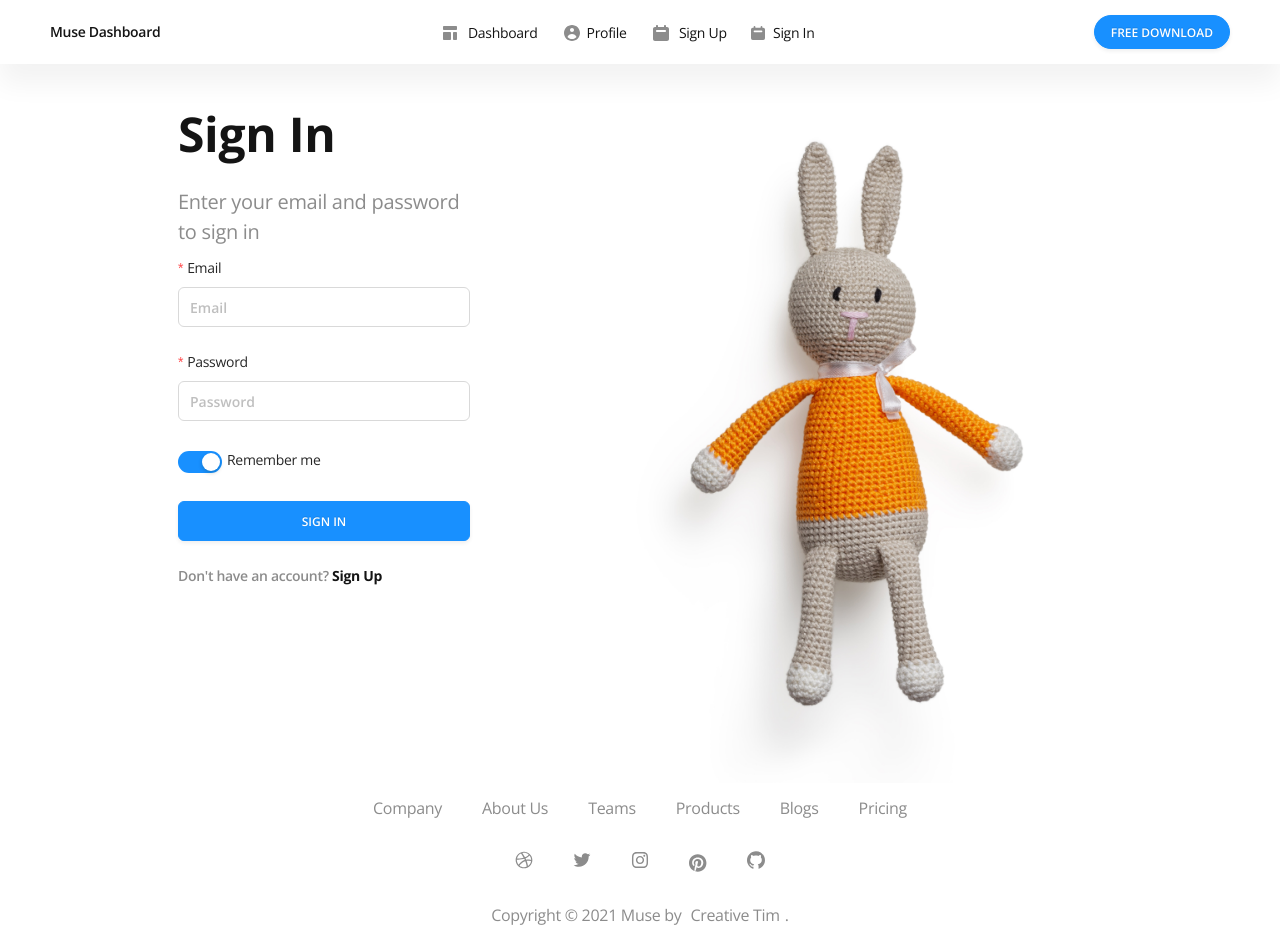
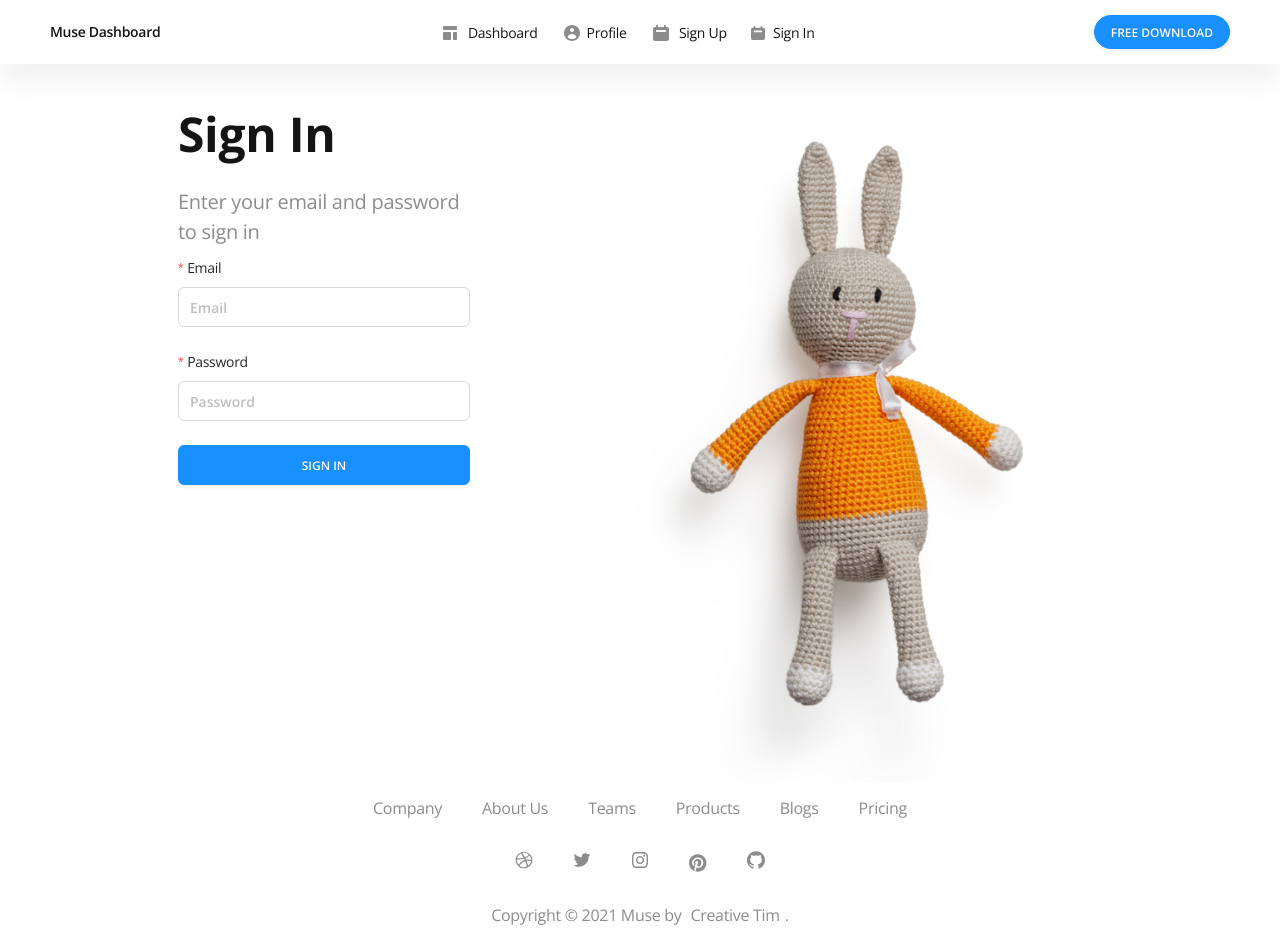
Before and after one commit to Pill-Pal-Group/pillpal-fe, a React (Create React App) app: page /sign-in in a window 1280 px wide. Built offline with nearby package versions, Linux system fonts and the light colour scheme.

Commit message:
add: react-query pakage & configs login api

```diff
--- a/package.json
+++ b/package.json
@@ -9,10 +9,12 @@
     "@testing-library/user-event": "^12.8.3",
     "antd": "^4.16.6",
     "apexcharts": "^3.27.1",
+    "axios": "^1.6.8",
     "install": "^0.13.0",
     "react": "^17.0.2",
     "react-apexcharts": "^1.3.9",
     "react-dom": "^17.0.2",
+    "react-query": "^3.39.3",
     "react-router-dom": "^5.2.0",
     "react-scripts": "4.0.3",
     "styled-components": "^5.3.0",
--- /dev/null
+++ b/src/api/auth.js
@@ -0,0 +1,6 @@
+import { axiosClient } from "../utils/axios";
+
+export const postLogin = async (body) => {
+  const res = await axiosClient.post(`/login`, body);
+  return res;
+};
--- /dev/null
+++ b/src/hooks/useAuthApi.js
@@ -0,0 +1,4 @@
+import { useMutation } from "react-query";
+import { postLogin } from "../api/auth";
+
+export const useLogin = () => useMutation((body) => postLogin(body));
--- a/src/index.js
+++ b/src/index.js
@@ -13,10 +13,15 @@ import React from "react";
 import ReactDOM from "react-dom";
 import { BrowserRouter } from "react-router-dom";
 import App from "./App";
+import { QueryClient, QueryClientProvider } from "react-query";
+const queryClient = new QueryClient();
 
 ReactDOM.render(
-  <BrowserRouter>
-    <App />
-  </BrowserRouter>,
-  document.getElementById("root"),
+  <QueryClientProvider client={queryClient}>
+    <BrowserRouter>
+      <App />
+    </BrowserRouter>{" "}
+  </QueryClientProvider>,
+
+  document.getElementById("root")
 );
--- a/src/pages/SignIn.js
+++ b/src/pages/SignIn.js
@@ -1,15 +1,4 @@
-/*!
-=========================================================
-* Muse Ant Design Dashboard - v1.0.0
-=========================================================
-* Product Page: https://www.creative-tim.com/product/muse-ant-design-dashboard
-* Copyright 2021 Creative Tim (https://www.creative-tim.com)
-* Licensed under MIT (https://github.com/creativetimofficial/muse-ant-design-dashboard/blob/main/LICENSE.md)
-* Coded by Creative Tim
-=========================================================
-* The above copyright notice and this permission notice shall be included in all copies or substantial portions of the Software.
-*/
-import React, { Component } from "react";
+import React, { useEffect, useState } from "react";
 import { Link } from "react-router-dom";
 import {
   Layout,
@@ -29,12 +18,12 @@ import {
   InstagramOutlined,
   GithubOutlined,
 } from "@ant-design/icons";
-function onChange(checked) {
-  console.log(`switch to ${checked}`);
-}
+import { useLogin } from "../hooks/useAuthApi";
+
 const { Title } = Typography;
 const { Header, Footer, Content } = Layout;
-const template = [
+
+const template = (
   <svg
     data-v-4ebdc598=""
     width="20"
@@ -61,9 +50,10 @@ const template = [
       fill="#111827"
       className="fill-muted"
     ></path>
-  </svg>,
-];
-const profile = [
+  </svg>
+);
+
+const profile = (
   <svg
     data-v-4ebdc598=""
     width="20"
@@ -80,9 +70,10 @@ const profile = [
       fill="#111827"
       className="fill-muted"
     ></path>
-  </svg>,
-];
-const signup = [
+  </svg>
+);
+
+const signup = (
   <svg
     data-v-4ebdc598=""
     width="20"
@@ -99,9 +90,10 @@ const signup = [
       fill="#111827"
       className="fill-muted"
     ></path>
-  </svg>,
-];
-const signin = [
+  </svg>
+);
+
+const signin = (
   <svg
     xmlns="http://www.w3.org/2000/svg"
     width="14"
@@ -112,19 +104,26 @@ const signin = [
       className="fill-muted"
       d="M12.25,14H1.75A1.752,1.752,0,0,1,0,12.25V3.5A1.752,1.752,0,0,1,1.75,1.75h.876V.875a.875.875,0,0,1,1.75,0V1.75h5.25V.875a.875.875,0,0,1,1.75,0V1.75h.875A1.752,1.752,0,0,1,14,3.5v8.75A1.752,1.752,0,0,1,12.25,14ZM3.5,4.375a.875.875,0,0,0,0,1.75h7a.875.875,0,0,0,0-1.75Z"
     />
-  </svg>,
-];
-export default class SignIn extends Component {
-  render() {
-    const onFinish = (values) => {
-      console.log("Success:", values);
+  </svg>
+);
+
+const SignIn = () => {
+  const { mutate, isLoading, error } = useLogin();
+  const [data, setData] = useState({ email: "", password: "" });
+
+  const onSubmit = async (e) => {
+    e.preventDefault();
+    console.log("a");
+    mutate(data);
   };
 
-    const onFinishFailed = (errorInfo) => {
-      console.log("Failed:", errorInfo);
-    };
+  useEffect(() => {
+    if (error) {
+      window.alert(error.message);
+    }
+  }, [error]);
+
   return (
-      <>
     <Layout className="layout-default layout-signin">
       <Header>
         <div className="header-col header-brand">
@@ -173,12 +172,7 @@ export default class SignIn extends Component {
             <Title className="font-regular text-muted" level={5}>
               Enter your email and password to sign in
             </Title>
-                <Form
-                  onFinish={onFinish}
-                  onFinishFailed={onFinishFailed}
-                  layout="vertical"
-                  className="row-col"
-                >
+            <Form layout="vertical" className="row-col">
               <Form.Item
                 className="username"
                 label="Email"
@@ -190,7 +184,12 @@ export default class SignIn extends Component {
                   },
                 ]}
               >
-                    <Input placeholder="Email" />
+                <Input
+                  placeholder="Email"
+                  onChange={(e) =>
+                    setData((prev) => ({ ...prev, email: e.target.value }))
+                  }
+                />
               </Form.Item>
 
               <Form.Item
@@ -204,33 +203,25 @@ export default class SignIn extends Component {
                   },
                 ]}
               >
-                    <Input placeholder="Password" />
-                  </Form.Item>
-
-                  <Form.Item
-                    name="remember"
-                    className="aligin-center"
-                    valuePropName="checked"
-                  >
-                    <Switch defaultChecked onChange={onChange} />
-                    Remember me
+                <Input
+                  placeholder="Password"
+                  onChange={(e) =>
+                    setData((prev) => ({ ...prev, password: e.target.value }))
+                  }
+                />
               </Form.Item>
 
               <Form.Item>
                 <Button
                   type="primary"
-                      htmlType="submit"
+                  htmlType="button"
                   style={{ width: "100%" }}
+                  onClick={onSubmit}
+                  loading={isLoading}
                 >
                   SIGN IN
                 </Button>
               </Form.Item>
-                  <p className="font-semibold text-muted">
-                    Don't have an account?{" "}
-                    <Link to="/sign-up" className="text-dark font-bold">
-                      Sign Up
-                    </Link>
-                  </p>
             </Form>
           </Col>
           <Col
@@ -285,7 +276,7 @@ export default class SignIn extends Component {
         </p>
       </Footer>
     </Layout>
-      </>
   );
-  }
-}
+};
+
+export default SignIn;
--- /dev/null
+++ b/src/utils/axios.js
@@ -0,0 +1,20 @@
+import axios from "axios";
+
+const axiosClient = axios.create({
+  baseURL: "https://pp-devtest2.azurewebsites.net",
+});
+
+// axiosClient.interceptors.response.use(
+//   (response) => {
+//     if (response && response.data) return response.data;
+//     return response;
+//   },
+//   (err) => {
+//     if (!err.response) {
+//       return alert(err);
+//     }
+//     throw err.response.data;
+//   }
+// );
+
+export { axiosClient };
```
Also changed, not shown: 1 other file (tests, documents, lock files or other folders). Lines whose indentation alone changed are shown as unchanged.
